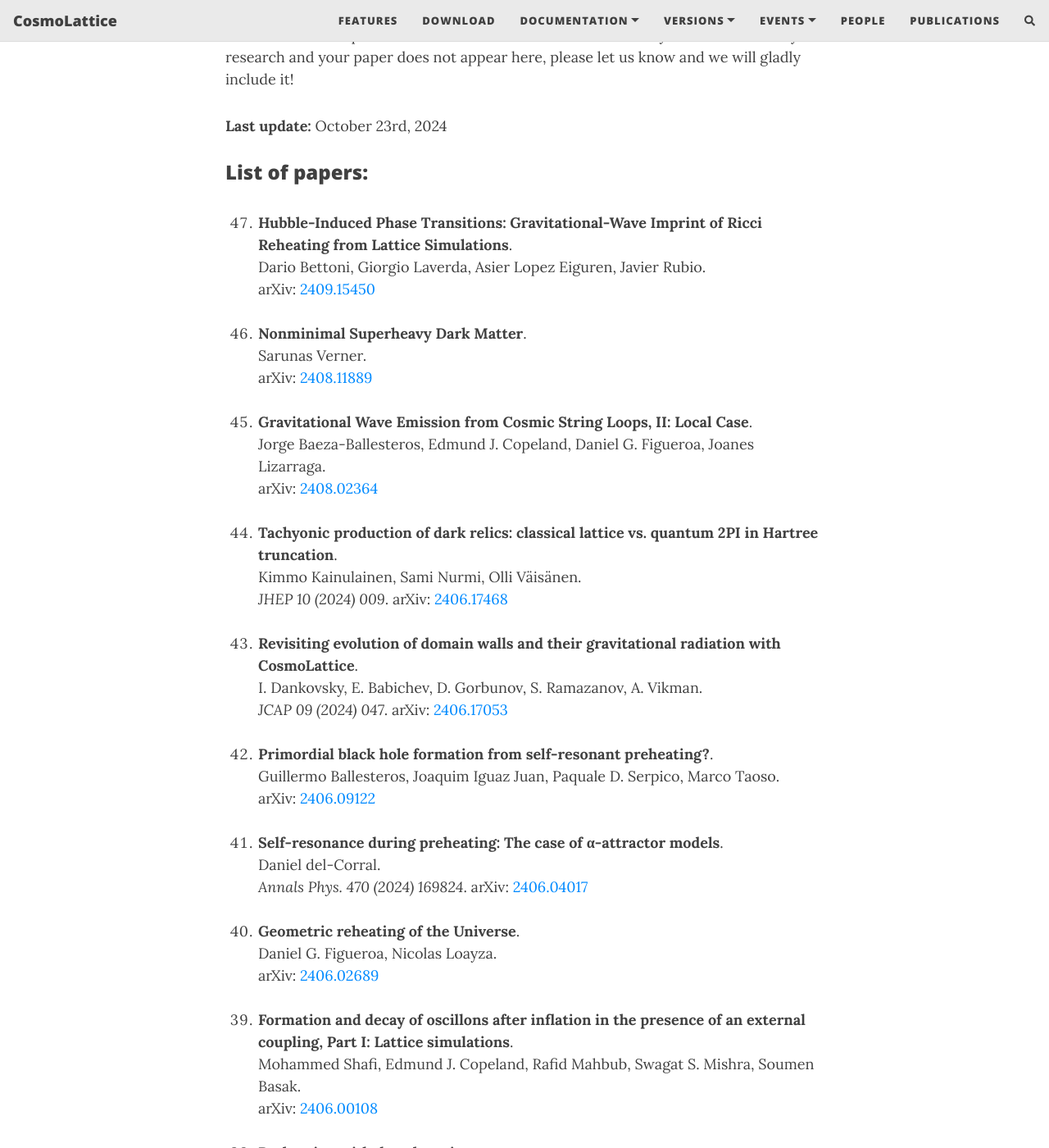
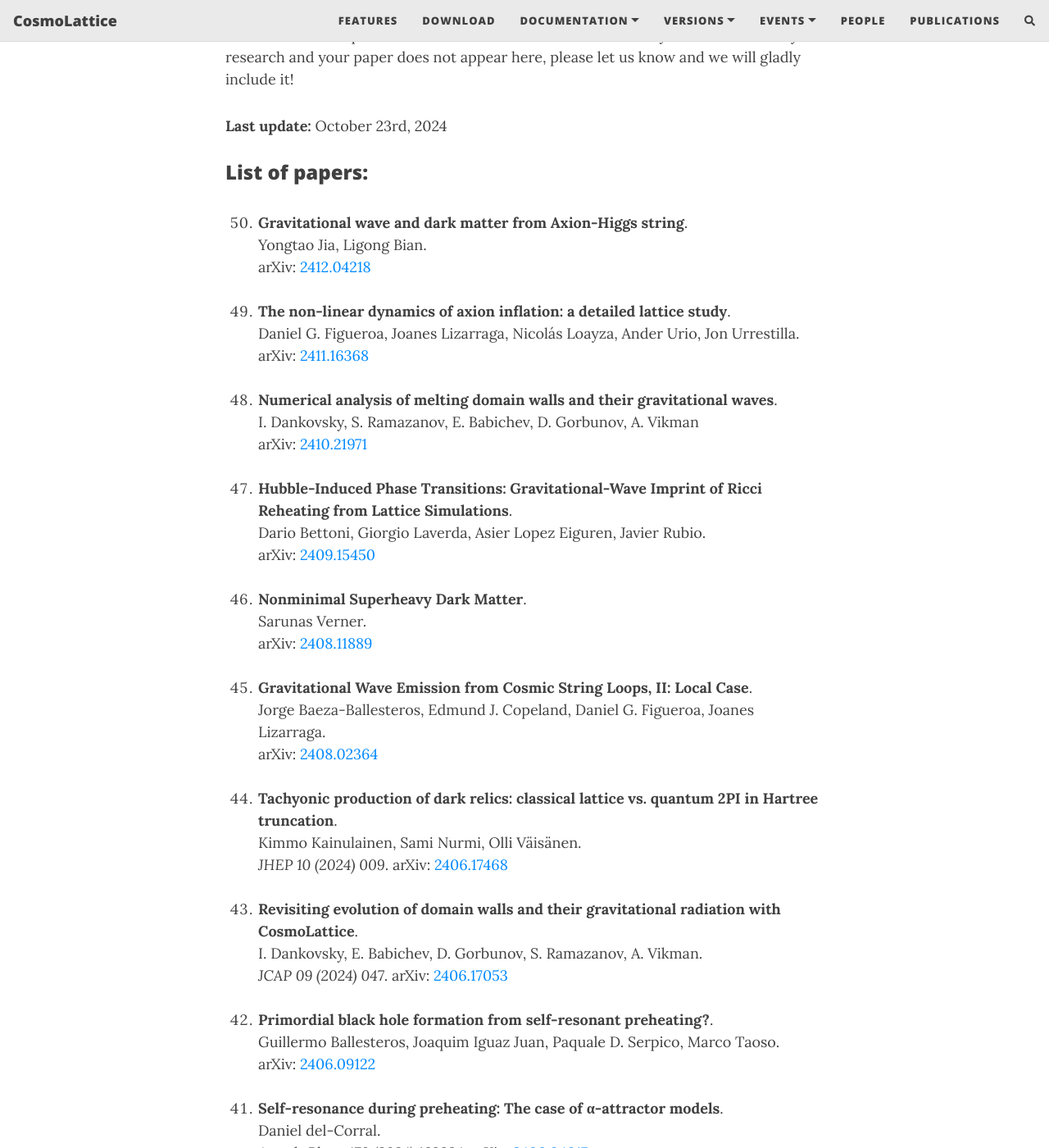
Before and after one commit to cosmolattice/cosmolatticeweb, a Jekyll site: the page built from publications.md, in a window 1280 px wide and 1400 px high, scrolled down 274 px. Shown: the whole window at 82% size. Built offline with Jekyll 4.4.1, drawn with Linux system fonts in a browser that asks for light colours; nearby versions of some CDN libraries; comment, search, counter and statistics services are not loaded; some of the changed text lies outside the part shown.

Commit message:
Added publications

```diff
--- a/publications.md
+++ b/publications.md
@@ -13,6 +13,21 @@ appear here, please let us know and we will gladly include it!
 ### List of papers:<br><br>
 
 <ol>
+
+<li value="50">
+<b>Gravitational wave and dark matter from Axion-Higgs string</b>.<br>
+   Yongtao Jia, Ligong Bian. <br>
+   arXiv: <a href="https://arxiv.org/abs/2412.04218" target="_blank" rel="noopener noreferrer">2412.04218</a><br><br>
+
+<li value="49">
+<b>The non-linear dynamics of axion inflation: a detailed lattice study</b>.<br>
+	Daniel G. Figueroa, Joanes Lizarraga, Nicolás Loayza, Ander Urio, Jon Urrestilla. <br>
+   arXiv: <a href="https://arxiv.org/abs/2411.16368" target="_blank" rel="noopener noreferrer">2411.16368</a><br><br>
+
+<li value="48">
+<b>Numerical analysis of melting domain walls and their gravitational waves</b>.<br>
+   I. Dankovsky, S. Ramazanov, E. Babichev, D. Gorbunov, A. Vikman <br>
+   arXiv: <a href="https://arxiv.org/abs/2410.21971" target="_blank" rel="noopener noreferrer">2410.21971</a><br><br>
 
 <li value="47">
 <b>Hubble-Induced Phase Transitions: Gravitational-Wave Imprint of Ricci Reheating from Lattice Simulations</b>.<br>
@@ -57,7 +72,7 @@ appear here, please let us know and we will gladly include it!
 <li value="39">
 <b>Formation and decay of oscillons after inflation in the presence of an external coupling, Part I: Lattice simulations</b>.<br>
    Mohammed Shafi, Edmund J. Copeland, Rafid Mahbub, Swagat S. Mishra, Soumen Basak. <br>
-   arXiv: <a href="https://arxiv.org/abs/2406.00108" target="_blank" rel="noopener noreferrer">2406.00108</a><br><br>
+   <i>JCAP 10 (2024) 082</i>. arXiv: <a href="https://arxiv.org/abs/2406.00108" target="_blank" rel="noopener noreferrer">2406.00108</a><br><br>
 
 <li value="38">
 <b>Preheating with deep learning</b>.<br>
@@ -77,7 +92,7 @@ appear here, please let us know and we will gladly include it!
 <li value="35">
 <b>Gravitational Wave Probe of Gravitational Dark Matter from Preheating</b>.<br>
    Ruopeng Zhang, Sibo Zheng. <br>
-   arXiv: <a href="https://arxiv.org/abs/2403.09089" target="_blank" rel="noopener noreferrer">2403.09089</a><br><br>
+   <i>JCAP 11 (2024) 007</i>. arXiv: <a href="https://arxiv.org/abs/2403.09089" target="_blank" rel="noopener noreferrer">2403.09089</a><br><br>
 
 <li value="34">
 <b>Impact of Dark Sector Preheating on CMB Observables</b>.<br>
```
